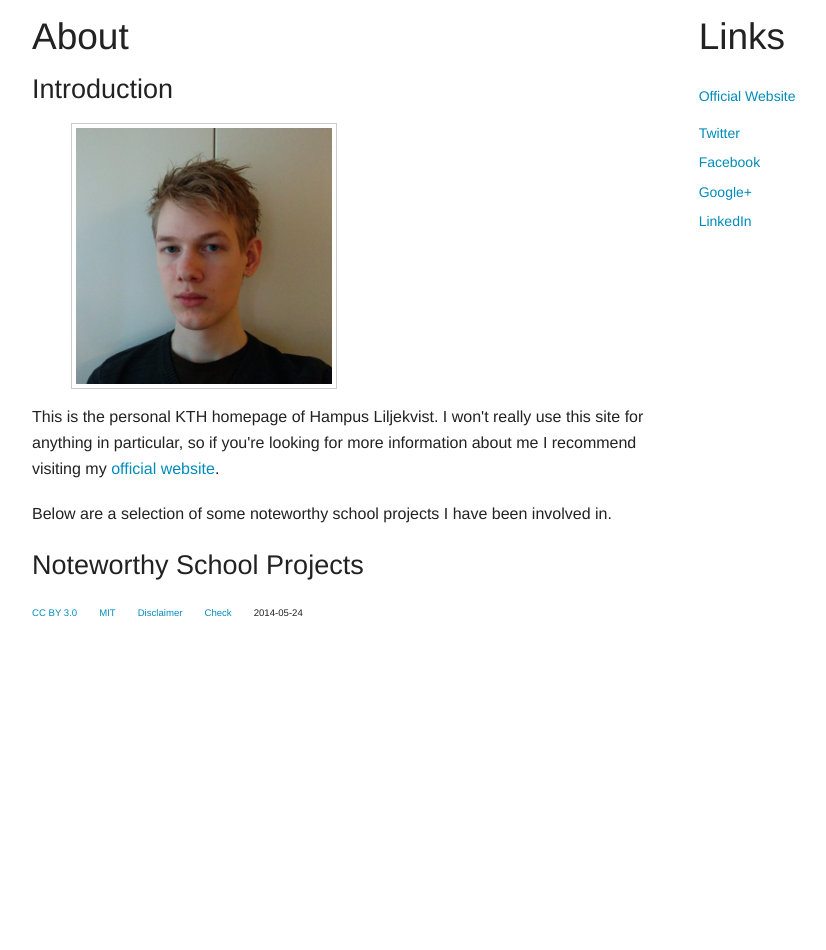
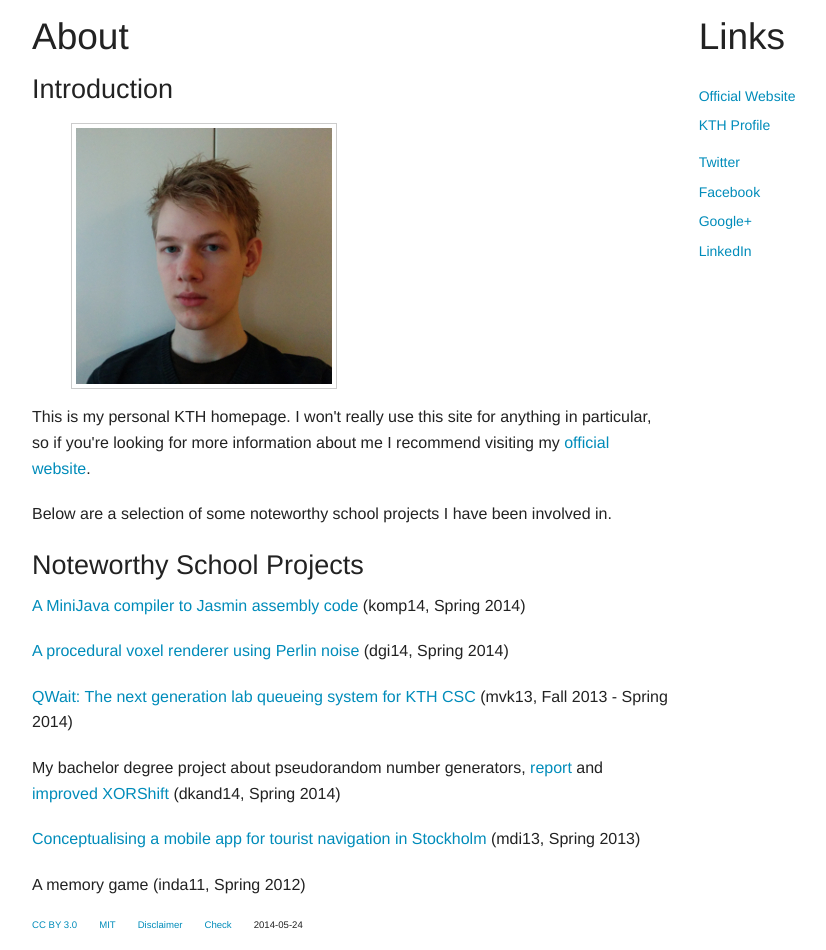
Before and after one commit to hlilje/kth-homepage, a PHP site: page / in a window 1280 px wide. Shown: the part 113-1063 px from the top of the page, without its empty margins (123-949 px from the left). Before the commit the page ends 730 px from the top, so only its background shows below. Run offline with PHP 8.4, Linux system fonts and the light colour scheme.

Commit message:
Add school projects

```diff
--- a/index.php
+++ b/index.php
@@ -31,22 +31,22 @@
           <article>
             <h3>Introduction</h3>
             <figure>
-              <a class="th" href="#">
-                <img src="img/profile-picture-3_256.jpg" alt="Portrait">
-              </a>
+              <a class="th" href="#"><img src="img/profile-picture-3_256.jpg" alt="Portrait"></a>
             </figure>
             <p>
-              This is the personal KTH homepage of Hampus Liljekvist. I won't really use this site for anything in particular,
+              This is my personal KTH homepage. I won't really use this site for anything in particular,
               so if you're looking for more information about me I recommend visiting my <a href="http://hlilje.com/">official website</a>.
             </p>
-            <p>
-              Below are a selection of some noteworthy school projects I have been involved in.
-            </p>
+            <p>Below are a selection of some noteworthy school projects I have been involved in.</p>
           </article>
           <article>
             <h3>Noteworthy School Projects</h3>
-            <p>
-            </p>
+            <p><a href="https://github.com/hlilje/komp14-compiler">A MiniJava compiler to Jasmin assembly code</a> (komp14, Spring 2014)</p>
+            <p><a href="https://github.com/hlilje/dgi14-voxels">A procedural voxel renderer using Perlin noise</a> (dgi14, Spring 2014)</p>
+            <p><a href="https://github.com/mvk13ogb/qwait">QWait: The next generation lab queueing system for KTH CSC</a> (mvk13, Fall 2013 - Spring 2014)</p>
+            <p>My bachelor degree project about pseudorandom number generators, <a href="#">report</a> and <a href="https://github.com/hlilje/better-random">improved XORShift</a> (dkand14, Spring 2014)</p>
+            <p><a href="http://mdik3.blogspot.se/">Conceptualising a mobile app for tourist navigation in Stockholm</a> (mdi13, Spring 2013)</p>
+            <p>A memory game (inda11, Spring 2012)</p>
           </article>
         </section>
       </div>
@@ -55,11 +55,12 @@
           <h2>Links</h2>
           <ul class="side-nav">
             <li><a href="http://hlilje.com/">Official Website</a></li>
+            <li><a href="https://www.kth.se/profile/hlilje/">KTH Profile</a></li>
             <li class="divider"></li>
-            <li><a href="http://twitter.com/hlilje">Twitter</a></li>
-            <li><a href="http://www.facebook.com/hampusliljekvist">Facebook</a></li>
+            <li><a href="https://twitter.com/hlilje">Twitter</a></li>
+            <li><a href="https://www.facebook.com/hampusliljekvist">Facebook</a></li>
             <li><a href="https://plus.google.com/+HampusLiljekvist">Google+</a></li>
-            <li><a href="http://www.linkedin.com/pub/hampus-liljekvist/46/72/902">LinkedIn</a></li>
+            <li><a href="https://www.linkedin.com/pub/hampus-liljekvist/46/72/902">LinkedIn</a></li>
           </ul>
         </section>
       </div>
```
